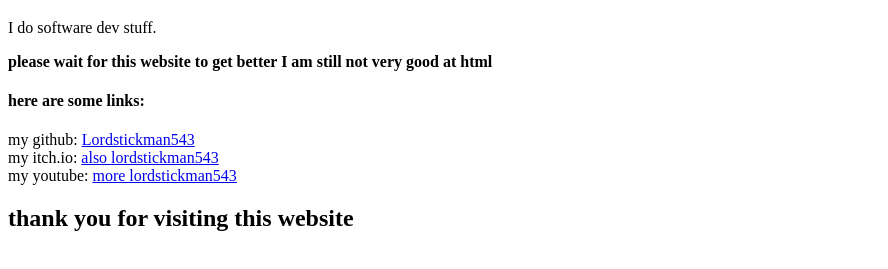
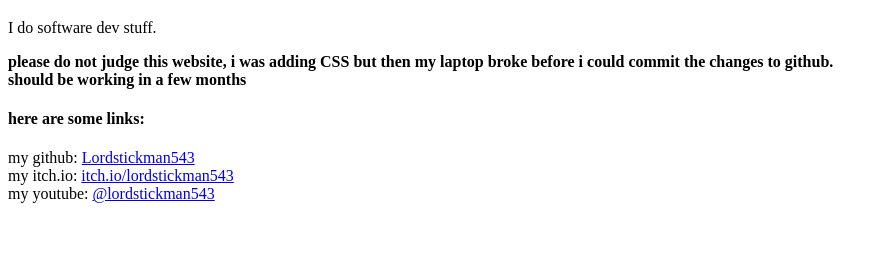
Before and after one commit to lordstickman543/lordstickman543.github.io, a plain HTML site: page index.html in a window 1280 px wide. Shown: the part 61-330 px from the top of the page, without its empty margins (0-888 px from the left). Drawn offline with Linux system fonts and the light colour scheme.

Commit message:
Update index.html

```diff
--- a/index.html
+++ b/index.html
@@ -8,9 +8,8 @@
 <body>
     <h1>Welcome to My Website</h1>
     <p>I do software dev stuff.</p>
-    <p><strong>please wait for this website to get better I am still not very good at html</strong></p>
+    <p><strong>please do not judge this website, i was adding CSS but then my laptop broke before i could commit the changes to github. <br>should be working in a few months</strong></p>
     <h4>here are some links:</h4>
-    <p>my github: <a href="https://github.com/Lordstickman543">Lordstickman543</a><br>my itch.io: <a href="https://lordstickman543.itch.io">also lordstickman543</a><br>my youtube: <a href="https://www.youtube.com/channel/UCcRyPsKTS8DPnG3LflQU_6g">more lordstickman543</a></p>
-    <h2>thank you for visiting this website</h2>
+    <p>my github: <a href="https://github.com/Lordstickman543">Lordstickman543</a><br>my itch.io: <a href="https://lordstickman543.itch.io">itch.io/lordstickman543</a><br>my youtube: <a href="https://www.youtube.com/channel/UCcRyPsKTS8DPnG3LflQU_6g">@lordstickman543</a></p>
 </body>
 </html>
```
